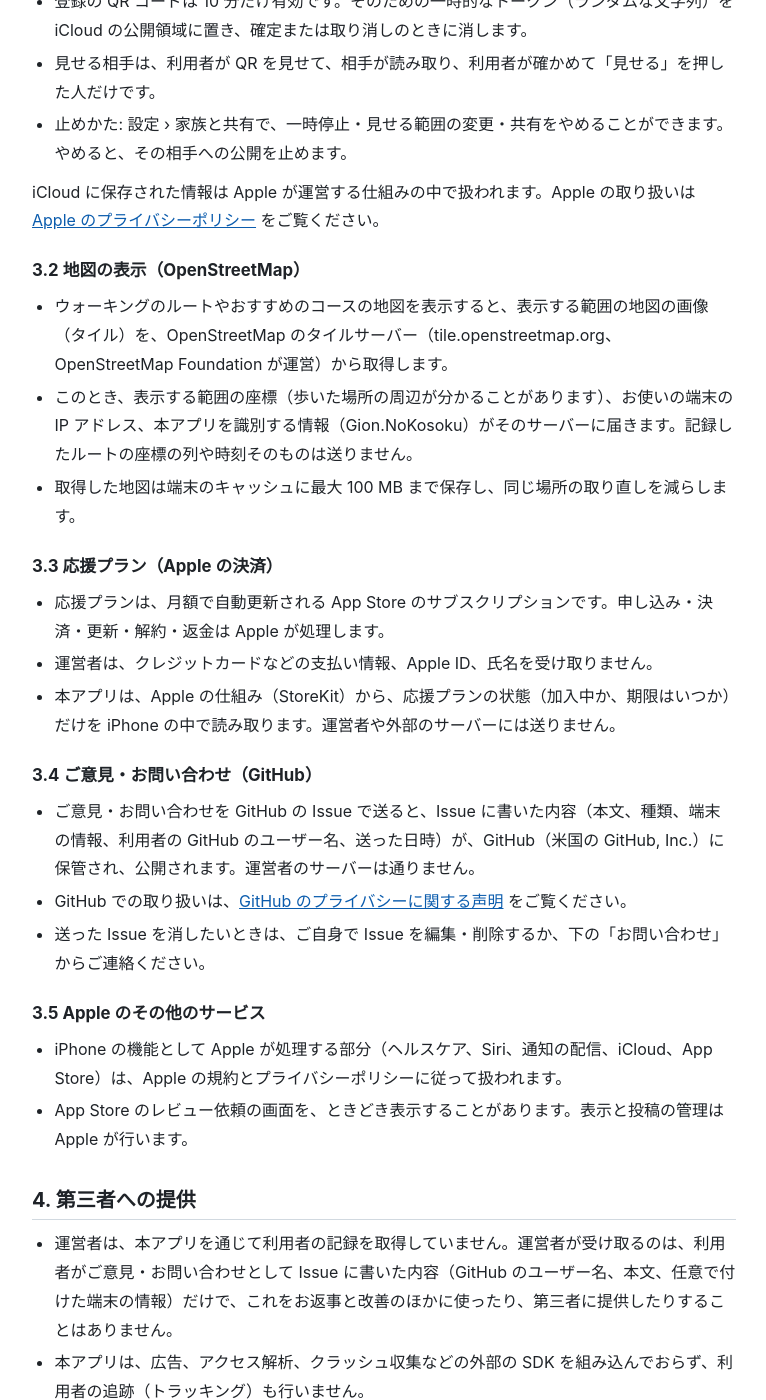
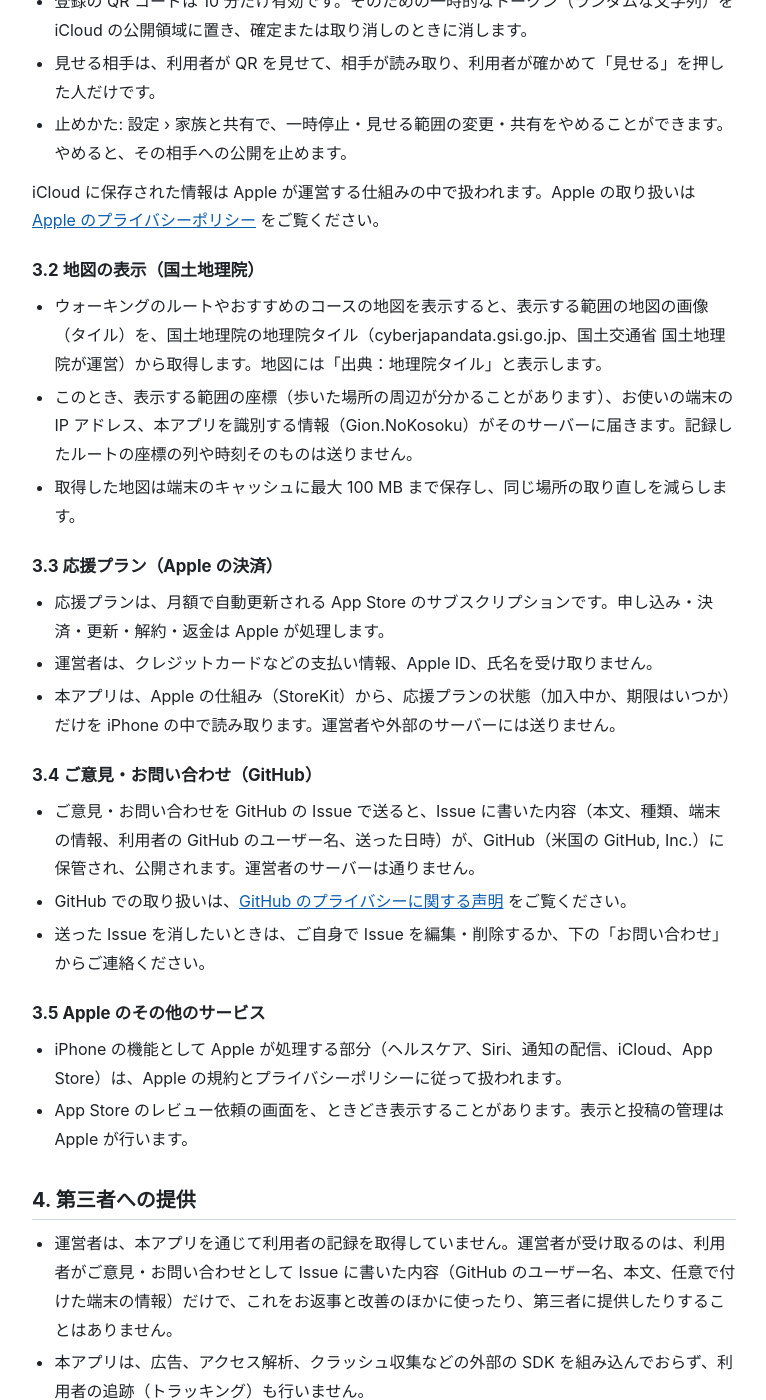
Before and after one commit to tofu76/app-support, a Jekyll site: the page built from nokosoku/privacy.md, in a window 1280 px wide and 1400 px high, scrolled down 3267 px. Shown: the whole window, without its empty margins (256-1022 px from the left). Built offline with Jekyll 4.4.1, drawn with Linux system fonts in a browser that asks for light colours; some of the changed text lies outside the part shown.

Commit message:
No梗塞のプライバシーポリシーの地図の取得先を、アプリに合わせて国土地理院（地理院タイル）に直す
Co-Authored-By: Claude Opus 5.5 <noreply@anthropic.com>

```diff
--- a/nokosoku/privacy.md
+++ b/nokosoku/privacy.md
@@ -12,7 +12,7 @@ Toshihiro Funamoto（個人。以下「運営者」といいます）は、iPhon
 
 - 本アプリに記録した内容（血圧・体重・お薬・食事・お酒・睡眠・歩数・ウォーキングのルートなど）は、お使いの iPhone の中に保存します。運営者のサーバーには送りません。運営者はそれらを受け取りません。
 - 本アプリは、広告・解析・トラッキングの仕組みを使いません。
-- 端末の外に出るのは、利用者が使うことを選んだ次の場合だけです。家族との共有（iCloud）、地図の表示（OpenStreetMap）、応援プランの申し込み（Apple）、ご意見・お問い合わせ（GitHub の Issue。送った内容は公開されます）。
+- 端末の外に出るのは、利用者が使うことを選んだ次の場合だけです。家族との共有（iCloud）、地図の表示（国土地理院）、応援プランの申し込み（Apple）、ご意見・お問い合わせ（GitHub の Issue。送った内容は公開されます）。
 
 ## 1. はじめに
 
@@ -81,9 +81,9 @@ Toshihiro Funamoto（個人。以下「運営者」といいます）は、iPhon
 
 iCloud に保存された情報は Apple が運営する仕組みの中で扱われます。Apple の取り扱いは [Apple のプライバシーポリシー](https://www.apple.com/jp/legal/privacy/jp/) をご覧ください。
 
-### 3.2 地図の表示（OpenStreetMap）
+### 3.2 地図の表示（国土地理院）
 
-- ウォーキングのルートやおすすめのコースの地図を表示すると、表示する範囲の地図の画像（タイル）を、OpenStreetMap のタイルサーバー（tile.openstreetmap.org、OpenStreetMap Foundation が運営）から取得します。
+- ウォーキングのルートやおすすめのコースの地図を表示すると、表示する範囲の地図の画像（タイル）を、国土地理院の地理院タイル（cyberjapandata.gsi.go.jp、国土交通省 国土地理院が運営）から取得します。地図には「出典：地理院タイル」と表示します。
 - このとき、表示する範囲の座標（歩いた場所の周辺が分かることがあります）、お使いの端末の IP アドレス、本アプリを識別する情報（Gion.NoKosoku）がそのサーバーに届きます。記録したルートの座標の列や時刻そのものは送りません。
 - 取得した地図は端末のキャッシュに最大 100 MB まで保存し、同じ場所の取り直しを減らします。
 
@@ -108,7 +108,7 @@ iCloud に保存された情報は Apple が運営する仕組みの中で扱わ
 
 - 運営者は、本アプリを通じて利用者の記録を取得していません。運営者が受け取るのは、利用者がご意見・お問い合わせとして Issue に書いた内容（GitHub のユーザー名、本文、任意で付けた端末の情報）だけで、これをお返事と改善のほかに使ったり、第三者に提供したりすることはありません。
 - 本アプリは、広告、アクセス解析、クラッシュ収集などの外部の SDK を組み込んでおらず、利用者の追跡（トラッキング）も行いません。
-- 上の 3 のとおり、利用者が使うことを選んだときに Apple・OpenStreetMap・GitHub の仕組みに情報が渡ります。
+- 上の 3 のとおり、利用者が使うことを選んだときに Apple・国土地理院・GitHub の仕組みに情報が渡ります。
 - 法令に基づく場合を除き、運営者が利用者の同意なく個人情報を第三者に提供することはありません。
 
 ## 5. 保存期間と削除
@@ -130,7 +130,7 @@ iCloud に保存された情報は Apple が運営する仕組みの中で扱わ
 ## 7. 安全管理
 
 - 記録は、本アプリ専用の保存領域に置き、iPhone の機能（パスコード、Face ID・Touch ID、端末の暗号化）で守られます。
-- 家族との共有や地図の取得の通信は、Apple や OpenStreetMap の仕組みに従い、暗号化された通信で行います。
+- 家族との共有や地図の取得の通信は、Apple や国土地理院の仕組みに従い、暗号化された通信で行います。
 - iPhone に画面ロックを設定し、他の人に見られないようにしてください。
 
 ## 8. ポリシーの変更
```
Also changed, not shown: other parts of nokosoku/privacy.md (+1 -1 lines).
